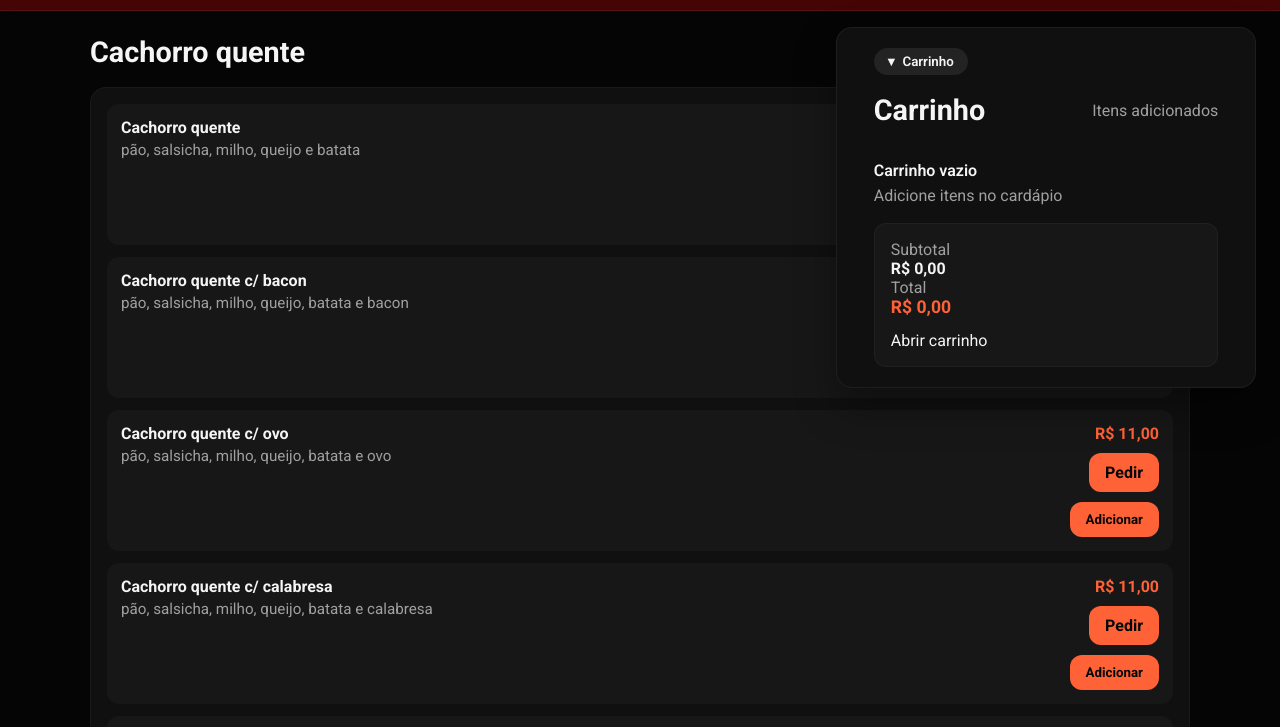
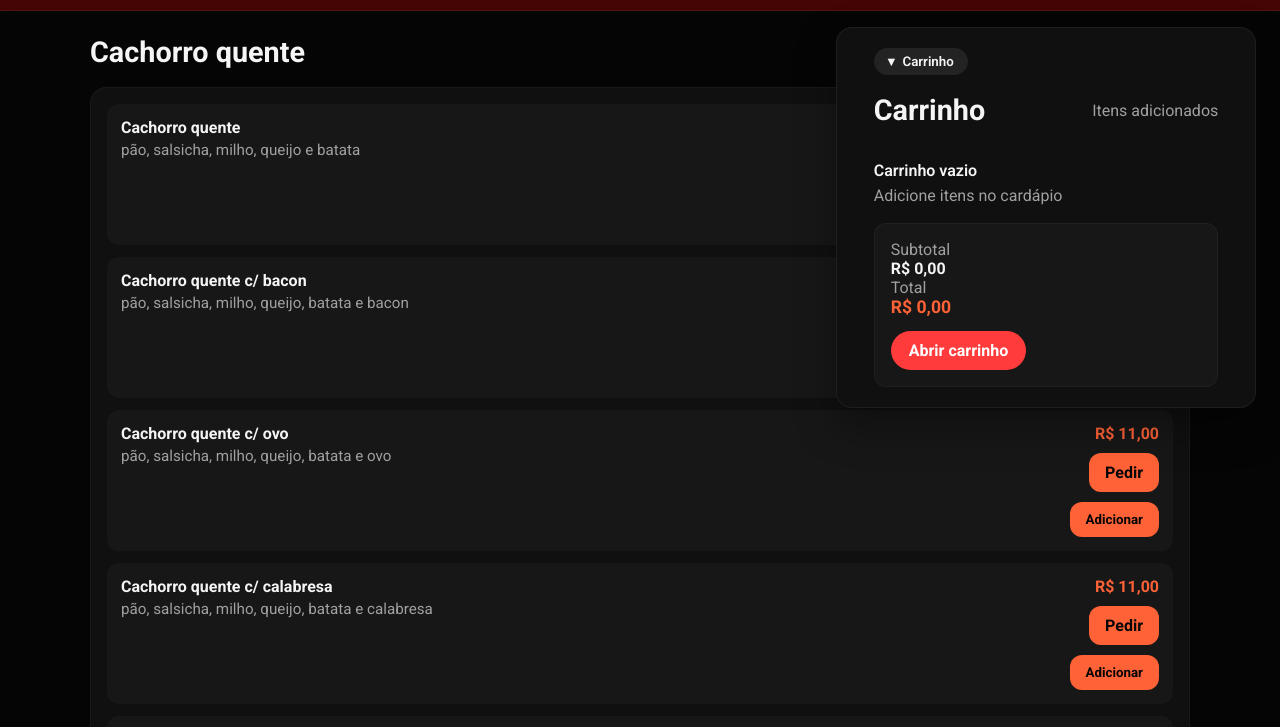
Before and after one commit to JoseJoalison/PROJETO-N2, a plain HTML site: page menu.html in a window 1280 px wide. Both pictures are taken after a click on the button "Abrir/Fechar carrinho". Shown: the part 61-788 px from the top of the page. Drawn offline with Linux system fonts and the light colour scheme.

Commit message:
Add files via upload

```diff
--- a/css/carrinho.css
+++ b/css/carrinho.css
@@ -25,6 +25,10 @@
   width:min(420px, 92vw);
   max-height:70vh;
   z-index:60;
+  /* garante que apenas o conteúdo role e
+     a barra de navegação permaneça visível */
+  display:flex;
+  flex-direction:column;
 }
 
 /* Conteúdo interno com espaçamento vertical. */
@@ -34,6 +38,10 @@
   gap:18px;
   padding:20px;
   min-width:0;
+  /* faz o corpo do modal ocupar o restante
+     da altura e poder rolar até o fim */
+  max-height:70vh;
+  overflow-y:auto;
 }
 
 /* Botão para recolher ou expandir o carrinho. */
@@ -102,8 +110,6 @@
   display:flex;
   flex-direction:column;
   gap:12px;
-  max-height:240px;
-  overflow:auto;
   padding-right:6px;
 }
 
@@ -298,6 +304,25 @@
 .cart_footer .actions .botao {
   width:100%;
   justify-content:center;
+}
+
+/* Link "Abrir carrinho" como botão vermelho à direita */
+.abrir_carrinho_link {
+  display:inline-flex;
+  align-items:center;
+  justify-content:center;
+  padding:10px 18px;
+  border-radius:999px;
+  background:#ff3b3b;
+  color:#fff;
+  font-weight:700;
+  text-decoration:none;
+  border:none;
+  cursor:pointer;
+}
+
+.abrir_carrinho_link:hover {
+  background:#ff2424;
 }
 
 /* Coluna lateral com sugestões de itens. */
```
